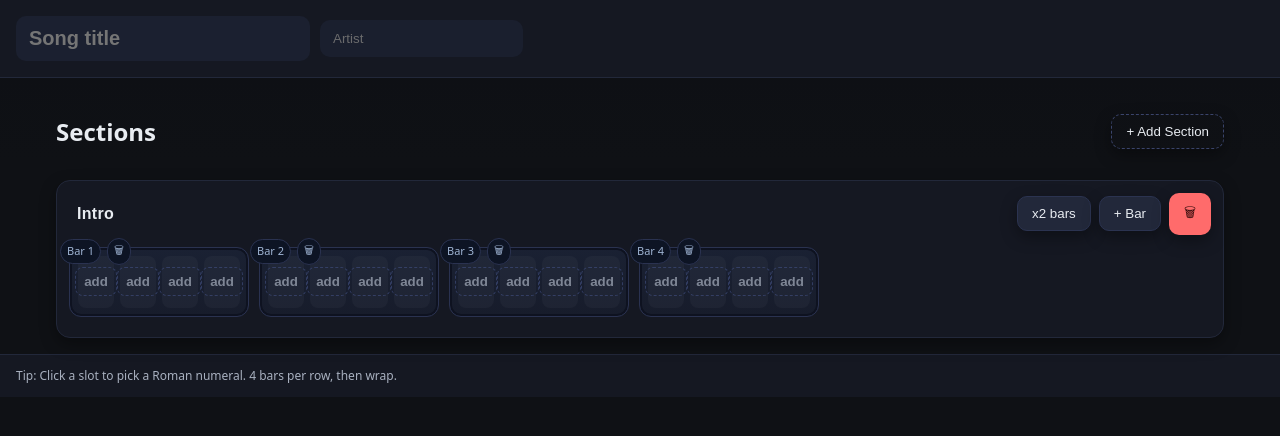
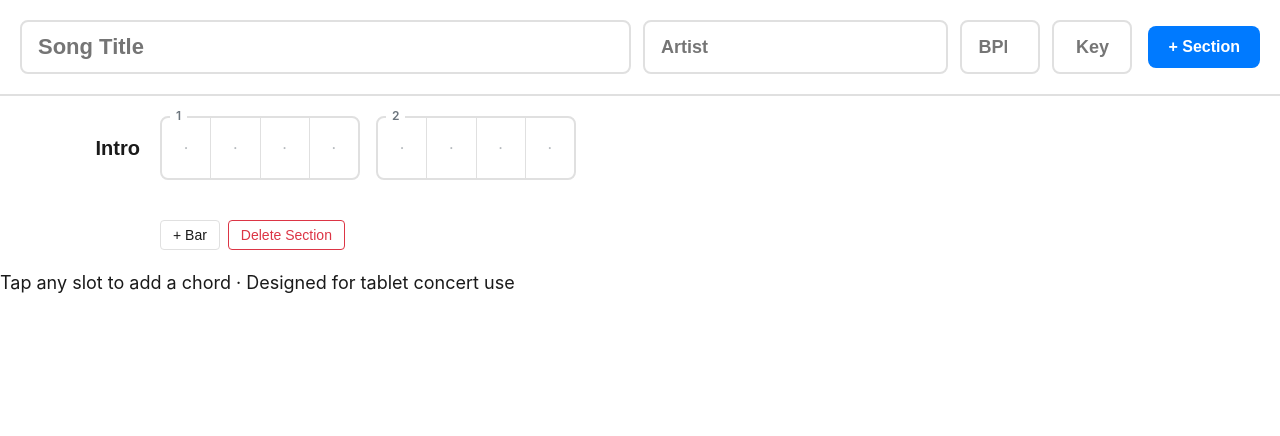
Before and after one commit to DonElDoug/chord_sheet, a plain HTML site: page index.html in a window 1280 px wide. Drawn offline with Linux system fonts and the light colour scheme.

Commit message:
Update project

```diff
--- a/app.js
+++ b/app.js
@@ -9,14 +9,16 @@ const ROMANS = ["I", "ii", "iii", "IV", "V", "vi", "viiø"];
 const state = {
   title: "",
   artist: "",
-  sections: [ makeSection("Intro", 4) ]
+  bpm: "",
+  key: "",
+  sections: [ makeSection("Intro", 2) ]
 };
 
 function makeSection(name, bars) {
   return { id: cryptoId(), name, bars: Array.from({ length: bars }, makeBar) };
 }
 function makeBar() {
-  return { slots: Array.from({ length: SLOTS_PER_BAR }, () => null), repeat: { kind: "none", count: 2 } };
+  return { slots: Array.from({ length: SLOTS_PER_BAR }, () => null) };
 }
 function cryptoId() { return Math.random().toString(36).slice(2, 9); }
 
@@ -24,9 +26,10 @@ function cryptoId() { return Math.random().toString(36).slice(2, 9); }
 const els = {
   title: document.getElementById('songTitle'),
   artist: document.getElementById('songArtist'),
+  bpm: document.getElementById('songBpm'),
+  key: document.getElementById('songKey'),
   addSection: document.getElementById('addSectionBtn'),
-  sections: document.getElementById('sectionsContainer'),
-  romanMenu: null
+  sections: document.getElementById('sectionsContainer')
 };
 
 // dynamic popovers
@@ -37,9 +40,11 @@ attachEvents();
 render();
 
 function attachEvents() {
-  els.addSection.addEventListener('click', () => { state.sections.push(makeSection('New Section', 4)); render(); });
+  els.addSection.addEventListener('click', () => { state.sections.push(makeSection('New Section', 2)); render(); });
   els.title.addEventListener('input', () => state.title = els.title.value);
   els.artist.addEventListener('input', () => state.artist = els.artist.value);
+  els.bpm.addEventListener('input', () => state.bpm = els.bpm.value);
+  els.key.addEventListener('input', () => state.key = els.key.value);
   document.addEventListener('keydown', (e) => { if (e.key === 'Escape') closeRomanMenu(); });
 }
 
@@ -47,43 +52,42 @@ function attachEvents() {
 
 // ===== Render =====
 function render() {
+  // Update header inputs
+  els.title.value = state.title;
+  els.artist.value = state.artist;
+  els.bpm.value = state.bpm;
+  els.key.value = state.key;
+
+  // Render sections
   els.sections.innerHTML = '';
   state.sections.forEach((section, sIdx) => {
-    const sectionEl = document.createElement('section');
+    const sectionEl = document.createElement('div');
     sectionEl.className = 'section';
 
-    // Head
-    const head = document.createElement('div');
-    head.className = 'section-head';
+    // Section label on the left
+    const label = document.createElement('input');
+    label.className = 'section-label';
+    label.value = section.name;
+    label.addEventListener('input', () => section.name = label.value);
 
-    const nameInput = document.createElement('input');
-    nameInput.className = 'section-name';
-    nameInput.value = section.name;
-    nameInput.addEventListener('input', () => section.name = nameInput.value);
-    head.appendChild(nameInput);
-
-    const headActions = document.createElement('div');
-    headActions.className = 'section-actions';
-
-  const dblBtn = button('x2 bars', 'btn', () => { section.bars = section.bars.concat(section.bars.map(makeBar)); render(); });
-  const addBarBtn = button('+ Bar', 'btn', () => { section.bars.push(makeBar()); render(); });
-    const delBtn = button('🗑', 'btn danger', () => { state.sections.splice(sIdx,1); render(); });
-    headActions.append(dblBtn, addBarBtn, delBtn);
-    head.appendChild(headActions);
-
-    // Body
-    const body = document.createElement('div');
-    body.className = 'section-body';
+    // Bars on the right
+    const barsContainer = document.createElement('div');
+    barsContainer.className = 'section-bars';
 
     section.bars.forEach((bar, bIdx) => {
       const barEl = document.createElement('div');
       barEl.className = 'bar';
 
-  // no repeat handles in simplified version
+      // Bar number
+      const barNumber = document.createElement('div');
+      barNumber.className = 'bar-number';
+      barNumber.textContent = bIdx + 1;
+      barEl.appendChild(barNumber);
 
-      // Grid
-      const grid = document.createElement('div');
-      grid.className = 'grid';
+      // Slots
+      const slotsContainer = document.createElement('div');
+      slotsContainer.className = 'bar-slots';
+
       for (let slot = 0; slot < SLOTS_PER_BAR; slot++) {
         const slotEl = document.createElement('div');
         slotEl.className = 'slot';
@@ -91,78 +95,37 @@ function render() {
 
         const chordObj = bar.slots[slot];
         if (chordObj) {
-          const chordEl = document.createElement('div');
-          chordEl.className = 'chord';
-          chordEl.tabIndex = 0;
-
-          const label = document.createElement('span');
-          label.className = 'text';
-          label.textContent = chordObj.roman;
-          chordEl.appendChild(label);
-
-          const closeBtn = document.createElement('button');
-          closeBtn.className = 'close';
-          closeBtn.title = 'Clear this slot';
-          closeBtn.textContent = '×';
-          closeBtn.addEventListener('click', (e)=>{ e.stopPropagation(); setSlot(sIdx,bIdx,slot,null); });
-          chordEl.appendChild(closeBtn);
-
-          // Click/Enter to change roman
-          chordEl.addEventListener('click', (e)=>{
-            e.stopPropagation();
-            openRomanMenu(e.clientX, e.clientY, { sIdx, bIdx, slot });
-          });
-          chordEl.addEventListener('keydown', (e)=>{
-            if (e.key === 'Enter' || e.key === ' ') {
-              e.preventDefault();
-              const r = slotEl.getBoundingClientRect();
-              openRomanMenu(r.left + r.width/2, r.top + r.height/2, { sIdx, bIdx, slot });
-            }
-          });
-
-          slotEl.appendChild(chordEl);
+          slotEl.innerHTML = `<div class="chord">${chordObj.roman}</div>`;
         } else {
-          const addBtn = document.createElement('button');
-          addBtn.className = 'add';
-          addBtn.textContent = 'add';
-          addBtn.title = 'Click to add Roman chord';
-          addBtn.addEventListener('click', (e)=>{
-            e.stopPropagation();
-            openRomanMenu(e.clientX, e.clientY, { sIdx, bIdx, slot });
-          });
-          slotEl.appendChild(addBtn);
-
-          // Also allow clicking the slot background
-          slotEl.addEventListener('click', (e)=>{
-            // ignore if the button handled it
-            if (e.target === addBtn) return;
-            const r = slotEl.getBoundingClientRect();
-            openRomanMenu(r.left + r.width/2, r.top + r.height/2, { sIdx, bIdx, slot });
-          });
+          slotEl.innerHTML = `<div class="empty-slot">·</div>`;
         }
 
-        grid.appendChild(slotEl);
+        // Click to open roman picker
+        slotEl.addEventListener('click', (e) => {
+          e.stopPropagation();
+          openRomanMenu({ sIdx, bIdx, slot });
+        });
+
+        slotsContainer.appendChild(slotEl);
       }
 
-      // Bar controls under grid
-      const controls = document.createElement('div');
-      controls.className = 'bar-controls';
-      const badge = document.createElement('span');
-      badge.className = 'badge';
-      badge.textContent = `Bar ${bIdx+1}`;
-      controls.appendChild(badge);
-
-  const delBar = button('🗑', 'badge', ()=>{ section.bars.splice(bIdx,1); render(); });
-      controls.appendChild(delBar);
-
-      barEl.appendChild(grid);
-      barEl.appendChild(controls);
-      body.appendChild(barEl);
+      barEl.appendChild(slotsContainer);
+      barsContainer.appendChild(barEl);
     });
 
-    sectionEl.appendChild(head);
-    sectionEl.appendChild(body);
+    sectionEl.appendChild(label);
+    sectionEl.appendChild(barsContainer);
     els.sections.appendChild(sectionEl);
+
+    // Section controls
+    const controls = document.createElement('div');
+    controls.className = 'section-controls';
+
+    const addBarBtn = button('+ Bar', 'btn', () => { section.bars.push(makeBar()); render(); });
+    const delBtn = button('Delete Section', 'btn danger', () => { state.sections.splice(sIdx, 1); render(); });
+
+    controls.append(addBarBtn, delBtn);
+    els.sections.appendChild(controls);
   });
 }
 
@@ -171,41 +134,60 @@ function button(text, cls, onClick){ const b=document.createElement('button'); b
 function setSlot(sIdx,bIdx,slot,val){ state.sections[sIdx].bars[bIdx].slots[slot]=val; render(); }
 
 // ===== Menus =====
-function openRomanMenu(x,y, ctx){
+function openRomanMenu(ctx) {
   closeRomanMenu();
   romanOverlay = ctx;
+
   const menu = document.createElement('div');
   menu.className = 'menu';
   menu.id = 'romanMenu';
+
   menu.innerHTML = `
-    <div class="menu-content" style="position:relative;">
-      <div class="menu-row"><strong>Choose Roman</strong></div>
-      <div class="menu-row" style="display:flex;flex-wrap:wrap;gap:6px;">
-        ${ROMANS.map(r=>`<button class="btn" data-r="${r}">${r}</button>`).join('')}
+    <div class="menu-content">
+      <h3>Choose Roman Numeral</h3>
+      <div class="roman-grid">
+        ${ROMANS.map(r => `<button class="roman-btn" data-r="${r}">${r}</button>`).join('')}
       </div>
-      <div class="menu-actions"><button class="btn" id="closeRoman">Close</button></div>
+      <div style="display:flex;gap:12px;justify-content:flex-end;">
+        <button class="btn" id="clearChord">Clear</button>
+        <button class="btn" id="closeRoman">Cancel</button>
+      </div>
     </div>`;
+
   document.body.appendChild(menu);
-  // position near click by offsetting content
-  const content = menu.querySelector('.menu-content');
-  content.style.position = 'fixed';
-  content.style.left = Math.max(12, x - 140) + 'px';
-  content.style.top = Math.max(12, y - 40) + 'px';
-  // actions
-  menu.addEventListener('click', (e)=>{
+
+  // Event handlers
+  menu.addEventListener('click', (e) => {
     const btn = e.target.closest('button');
     if (!btn) return;
-    if (btn.id === 'closeRoman') { closeRomanMenu(); return; }
-    const r = btn.getAttribute('data-r');
-    if (r) {
-      setSlot(ctx.sIdx, ctx.bIdx, ctx.slot, { roman: r });
+
+    if (btn.id === 'closeRoman') {
       closeRomanMenu();
+    } else if (btn.id === 'clearChord') {
+      setSlot(ctx.sIdx, ctx.bIdx, ctx.slot, null);
+      closeRomanMenu();
+    } else {
+      const r = btn.getAttribute('data-r');
+      if (r) {
+        setSlot(ctx.sIdx, ctx.bIdx, ctx.slot, { roman: r });
+        closeRomanMenu();
+      }
     }
   });
-  // click outside to close
-  menu.addEventListener('mousedown', (e)=>{ if (e.target === menu) closeRomanMenu(); });
+
+  // Click outside to close
+  menu.addEventListener('click', (e) => {
+    if (e.target === menu) closeRomanMenu();
+  });
 }
-function closeRomanMenu(){ const m=document.getElementById('romanMenu'); if(m){ m.remove(); romanOverlay=null; } }
+
+function closeRomanMenu() {
+  const m = document.getElementById('romanMenu');
+  if (m) {
+    m.remove();
+    romanOverlay = null;
+  }
+}
 // Utilities
 document.addEventListener('contextmenu', (e)=>{
   if (e.target.closest('.bar') || e.target.closest('.chord')) e.preventDefault();
--- a/index.html
+++ b/index.html
@@ -9,23 +9,21 @@
 </head>
 <body>
   <header class="app-header">
-    <div class="title-group">
-      <input id="songTitle" class="text-input title" placeholder="Song title" aria-label="Song title" />
+    <div class="song-info">
+      <input id="songTitle" class="text-input title" placeholder="Song Title" aria-label="Song title" />
       <input id="songArtist" class="text-input artist" placeholder="Artist" aria-label="Artist" />
+      <input id="songBpm" class="text-input bpm" placeholder="BPM" aria-label="BPM" type="number" min="40" max="200" />
+      <input id="songKey" class="text-input key" placeholder="Key" aria-label="Key" />
     </div>
+    <button id="addSectionBtn" class="btn-add">+ Section</button>
   </header>
 
   <main id="main" class="main">
-    <div class="sections-header">
-      <h2>Sections</h2>
-      <button id="addSectionBtn" class="btn outline">+ Add Section</button>
-    </div>
-
     <div id="sectionsContainer" class="sections"></div>
   </main>
 
   <footer class="app-footer">
-    <span class="hint">Tip: Click a slot to pick a Roman numeral. 4 bars per row, then wrap.</span>
+    <span class="hint">Tap any slot to add a chord · Designed for tablet concert use</span>
   </footer>
 
   <script src="app.js"></script>
--- a/styles.css
+++ b/styles.css
@@ -1,150 +1,241 @@
 :root{
-  --bg:#0f1115;
-  --panel:#151822;
-  --muted:#1b2030;
-  --text:#e8ecf1;
-  --sub:#a8b0bf;
-  --accent:#61dafb; /* one accent */
-  --danger:#ff6b6b;
-  --ok:#2ecc71;
-  --grid-gap:10px;
-  --bar-w:180px;
-  --bar-h:70px;
-  --radius:14px;
-  --shadow:0 6px 16px rgba(0,0,0,0.35);
-  --focus:0 0 0 2px var(--accent);
-}
-*{box-sizing:border-box}
-html,body{height:100%}
-body{
-  margin:0;
-  font: 16px/1.5 ui-sans-serif, system-ui, -apple-system, Segoe UI, Roboto, Helvetica, Arial, "Apple Color Emoji","Segoe UI Emoji";
-  color:var(--text);
-  background:linear-gradient(180deg,#0d0f14, #0f1115 20%) fixed;
+  --bg:#ffffff;
+  --text:#1a1a1a;
+  --border:#e0e0e0;
+  --section-bg:#f8f9fa;
+  --chord-bg:#ffffff;
+  --chord-border:#d0d0d0;
+  --accent:#007aff;
+  --muted:#6c757d;
+  --radius:8px;
+  --shadow:0 2px 8px rgba(0,0,0,0.1);
 }
 
-.app-header{
-  display:flex; justify-content:space-between; align-items:center;
-  padding:16px; gap:16px; background:var(--panel); border-bottom:1px solid #22283a;
-  position:sticky; top:0; z-index:10;
-}
-.title-group{display:flex; gap:10px; align-items:center; flex-wrap:wrap}
-.text-input{
-  background:var(--muted); color:var(--text); border:1px solid transparent;
-  padding:10px 12px; border-radius:10px; outline:none; min-width:180px;
-}
-.text-input:focus{box-shadow:var(--focus)}
-.title{font-size:20px; font-weight:700; min-width:240px}
-.artist{opacity:.9}
-.controls{display:flex; gap:14px; align-items:center; flex-wrap:wrap}
-.field{display:flex; flex-direction:column; font-size:12px; color:var(--sub); gap:6px}
-select, input[type=number]{
-  background:var(--muted); color:var(--text); border:1px solid transparent;
-  padding:8px 10px; border-radius:10px; outline:none; min-width:90px;
-}
-select:focus, input[type=number]:focus{box-shadow:var(--focus)}
-.btn{
-  background:#22283a; color:var(--text); padding:9px 14px; border-radius:10px;
-  border:1px solid #2b3350; cursor:pointer; box-shadow:var(--shadow);
-}
-.btn:hover{opacity:.95}
-.btn.primary{background:var(--accent); color:#00141a; border:1px solid transparent; font-weight:700}
-.btn.danger{background:var(--danger); color:#320b0b; border-color:transparent}
-.btn.outline{background:transparent; border:1px dashed #3a446b}
-.playback .btn{min-width:80px}
-
-.main{padding:16px; max-width:1200px; margin-inline:auto}
-.sections-header{display:flex; justify-content:space-between; align-items:center; margin-bottom:10px}
-.sections{display:flex; flex-direction:column; gap:18px}
-
-/* Section block */
-.section{
-  background:var(--panel); border:1px solid #22283a; border-radius:var(--radius);
-  padding:12px; box-shadow:var(--shadow);
-}
-.section-head{
-  display:flex; justify-content:space-between; align-items:center; gap:10px; margin-bottom:12px;
-}
-.section-name{
-  font-weight:700; letter-spacing:.3px; background:transparent; color:var(--text);
-  border:none; font-size:16px; padding:6px 8px; border-radius:8px;
-}
-.section-name:focus{box-shadow:var(--focus)}
-.section-actions{display:flex; gap:8px; align-items:center}
-.section-body{
-  display:grid; gap:var(--grid-gap); align-items:flex-start; padding-bottom:8px;
-  grid-template-columns: repeat(4, var(--bar-w));
+*{box-sizing:border-box}
+html,body{height:100%; margin:0; padding:0}
+body{
+  font: 18px/1.4 -apple-system, BlinkMacSystemFont, 'Segoe UI', Roboto, Arial, sans-serif;
+  color:var(--text);
+  background:var(--bg);
+  overflow-x:hidden;
 }
 
-/* Bar */
-.bar{
-  position:relative; width:var(--bar-w); min-width:var(--bar-w); height:var(--bar-h);
-  border-radius:12px; background:linear-gradient(180deg, #1a2133, #171c2b);
-  border:1px solid #2a3250; box-shadow:inset 0 0 0 2px #0e1220;
-}
-.bar:hover{outline:1px dashed #3a446b}
-.bar .grid{
-  position:absolute; inset:8px; display:grid; grid-template-columns:repeat(4,1fr); gap:6px;
-}
-.slot{
-  border-radius:8px; background:rgba(255,255,255,0.03); display:flex; align-items:center; justify-content:center;
-  position:relative; min-width:0;
-}
-.slot .add{opacity:.7; font-weight:700}
-.slot button.add{
-  background:transparent; border:1px dashed #3d4a78; color:var(--sub); padding:6px 8px; border-radius:8px; cursor:pointer;
-}
-.slot button.add:hover{border-color:var(--accent); color:var(--accent)}
-.chord{
-  position:absolute; inset:0; display:flex; align-items:center; justify-content:center;
-  border-radius:8px; background:rgba(97,218,251,0.12); border:1px solid rgba(97,218,251,0.45);
-  gap:6px; overflow:hidden; text-overflow:ellipsis; white-space:nowrap; padding:0 6px;
-}
-.chord .text{font-weight:800; letter-spacing:.2px; user-select:none}
-.chord .close{
-  opacity:0; transition:opacity .15s; border:none; background:transparent; color:#90a8be; cursor:pointer; font-size:14px;
-}
-.chord:hover .close, .chord:focus-within .close{opacity:1}
-
-.bar-controls{
-  position:absolute; top:-10px; left:-10px; display:flex; gap:6px; align-items:center;
-}
-.badge{
-  background:#0d1424; color:#9fb4d3; border:1px solid #2a3250; font-size:11px; padding:3px 6px; border-radius:999px; cursor:pointer;
-}
-.badge.active{background:#0a1a2a; color:var(--accent); border-color:var(--accent)}
-
-/* Repeat indicators at edges */
-.repeat-handle{
-  position:absolute; top:50%; transform:translateY(-50%); width:14px; height:100%;
-  display:flex; align-items:center; justify-content:center; cursor:pointer; opacity:.7;
-}
-.repeat-start{left:-6px}
-.repeat-end{right:-6px}
-.repeat-symbol{font-weight:900; font-size:18px; color:#9fb4d3}
-.repeat-active .repeat-symbol{color:var(--accent)}
-
-/* Menu (context) */
-.menu{ position:fixed; inset:0; display:block; }
-.menu-content{ position:fixed; background:var(--panel); border:1px solid #273055; padding:12px; border-radius:10px; min-width:220px; box-shadow:var(--shadow) }
-.menu-row{margin-bottom:10px; display:flex; flex-direction:column; gap:6px}
-.menu-actions{display:flex; gap:8px; justify-content:flex-end}
-
-/* Playhead */
-.playhead{
-  position:fixed; top:0; width:2px; height:100vh; background:var(--accent); box-shadow:0 0 12px rgba(97,218,251,0.8);
-  transform:translateX(-9999px); pointer-events:none; z-index:9;
+/* Header with song info */
+.app-header{
+  padding:20px;
+  border-bottom:2px solid var(--border);
+  background:var(--bg);
+  position:sticky;
+  top:0;
+  z-index:100;
+  display:flex;
+  justify-content:space-between;
+  align-items:center;
+  gap:16px;
 }
 
-/* Footer */
-.app-footer{
-  display:flex; gap:16px; align-items:center; justify-content:space-between; padding:12px 16px; border-top:1px solid #22283a; background:var(--panel);
+.song-info{
+  display:grid;
+  grid-template-columns:2fr 1fr 80px 80px;
+  gap:12px;
+  flex:1;
 }
-.switch{display:flex; gap:8px; align-items:center}
-.hint{color:var(--sub); font-size:12px}
 
-/* Small screens */
-@media (max-width:700px){
-  :root{ --bar-w:150px; --bar-h:68px }
-  .controls{gap:10px}
+.text-input{
+  padding:12px 16px;
+  border:2px solid var(--border);
+  border-radius:var(--radius);
+  font-size:18px;
+  font-weight:600;
+  background:var(--bg);
+  color:var(--text);
+  outline:none;
 }
+.text-input:focus{border-color:var(--accent)}
+.text-input.title{font-size:22px; font-weight:700}
+.text-input.bpm, .text-input.key{text-align:center; font-weight:700}
+
+.btn-add{
+  padding:12px 20px;
+  background:var(--accent);
+  color:white;
+  border:none;
+  border-radius:var(--radius);
+  font-size:16px;
+  font-weight:600;
+  cursor:pointer;
+  white-space:nowrap;
+}
+
+/* Main content */
+.main{
+  padding:20px;
+  max-width:100%;
+}
+
+/* Section layout: left side label, right side bars */
+.section{
+  display:flex;
+  margin-bottom:40px;
+  gap:20px;
+}
+
+.section-label{
+  min-width:120px;
+  width:120px;
+  flex-shrink:0;
+  font-size:20px;
+  font-weight:700;
+  color:var(--text);
+  padding:12px 0;
+  text-align:right;
+  background:transparent;
+  border:none;
+  outline:none;
+}
+
+.section-bars{
+  flex:1;
+  display:flex;
+  flex-wrap:wrap;
+  gap:16px;
+  align-items:flex-start;
+}
+
+/* Minimalistic bars */
+.bar{
+  display:flex;
+  background:var(--chord-bg);
+  border:2px solid var(--border);
+  border-radius:var(--radius);
+  min-height:60px;
+  min-width:200px;
+  position:relative;
+}
+
+.bar-slots{
+  display:flex;
+  flex:1;
+}
+
+.slot{
+  flex:1;
+  min-height:60px;
+  display:flex;
+  align-items:center;
+  justify-content:center;
+  border-right:1px solid var(--border);
+  cursor:pointer;
+  position:relative;
+}
+.slot:last-child{border-right:none}
+.slot:hover{background:rgba(0,122,255,0.05)}
+
+.chord{
+  font-size:24px;
+  font-weight:700;
+  color:var(--text);
+  user-select:none;
+}
+
+.empty-slot{
+  color:var(--muted);
+  font-size:16px;
+  opacity:0.5;
+}
+
+.bar-number{
+  position:absolute;
+  top:-12px;
+  left:8px;
+  font-size:12px;
+  font-weight:600;
+  color:var(--muted);
+  background:var(--bg);
+  padding:2px 6px;
+  border-radius:4px;
+}
+
+.section-controls{
+  margin-left:140px;
+  margin-top:8px;
+  display:flex;
+  gap:8px;
+}
+
+.btn{
+  padding:6px 12px;
+  border:1px solid var(--border);
+  background:var(--bg);
+  color:var(--text);
+  border-radius:4px;
+  font-size:14px;
+  cursor:pointer;
+}
+.btn:hover{background:var(--section-bg)}
+.btn.danger{color:#dc3545; border-color:#dc3545}
+
+/* Roman numeral picker */
+.menu{
+  position:fixed;
+  inset:0;
+  background:rgba(0,0,0,0.1);
+  z-index:1000;
+  display:flex;
+  align-items:center;
+  justify-content:center;
+}
+
+.menu-content{
+  background:var(--bg);
+  border-radius:var(--radius);
+  box-shadow:var(--shadow);
+  padding:20px;
+  min-width:300px;
+}
+
+.roman-grid{
+  display:grid;
+  grid-template-columns:repeat(4,1fr);
+  gap:12px;
+  margin:16px 0;
+}
+
+.roman-btn{
+  padding:16px;
+  font-size:20px;
+  font-weight:700;
+  background:var(--chord-bg);
+  border:2px solid var(--border);
+  border-radius:var(--radius);
+  cursor:pointer;
+  color:var(--text);
+}
+.roman-btn:hover{border-color:var(--accent); background:rgba(0,122,255,0.05)}
+
+/* Mobile optimizations */
+@media (max-width:768px){
+  .song-info{
+    grid-template-columns:1fr;
+    gap:8px;
+  }
+
+  .section{
+    flex-direction:column;
+    gap:12px;
+  }
+
+  .section-label{
+    width:auto;
+    text-align:left;
+    font-size:18px;
+  }
+
+  .section-controls{
+    margin-left:0;
+  }
+
+  .bar{
+    min-width:100%;
+  }
+}
```
